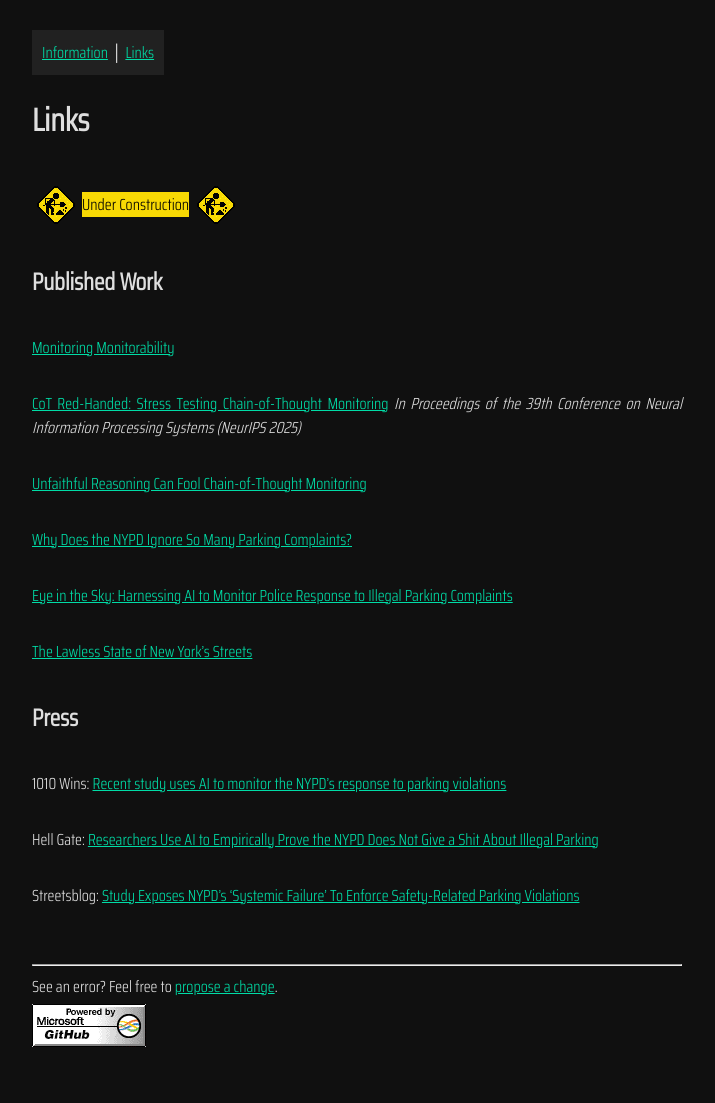
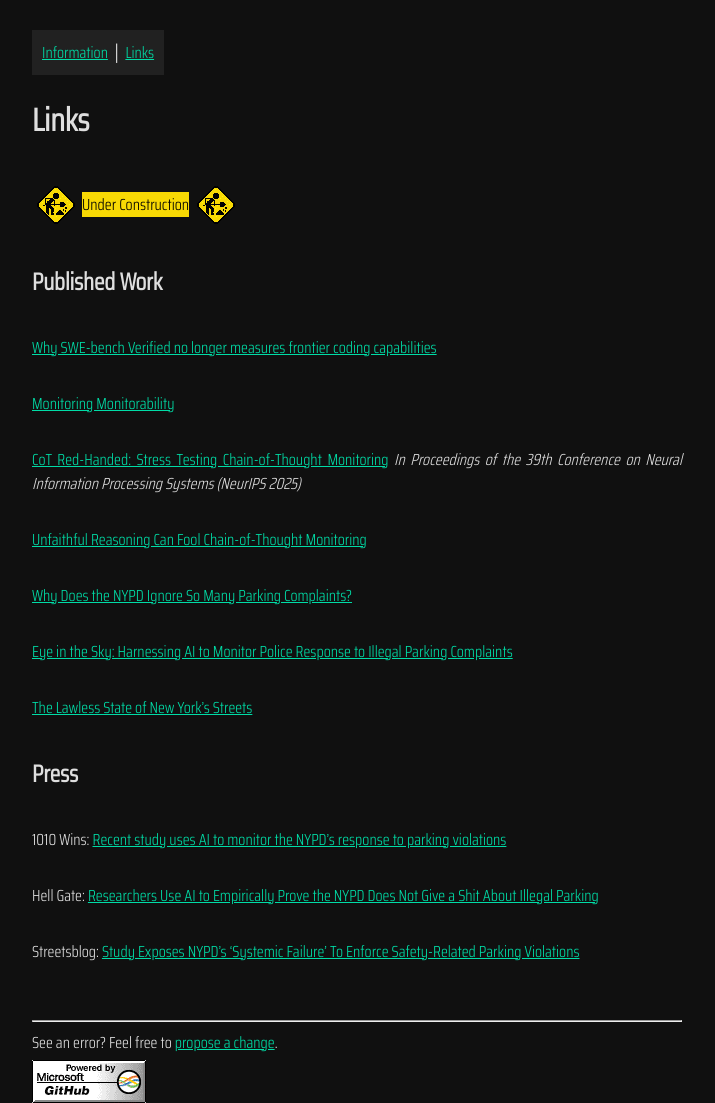
Before and after one commit to benarnav/benarnav.github.io, a Jekyll site: the page built from links.md, in a window 1280 px wide. Shown: the whole page, without its empty margins (283-998 px from the left). Built offline with Jekyll 4.4.1, drawn with Linux system fonts in a browser that asks for light colours; before the commit the page ends 1047 px from its top, so only the background shows below that.

Commit message:
Add new link to published work on SWE-bench Verified

```diff
--- a/links.md
+++ b/links.md
@@ -8,6 +8,8 @@ layout: page
 <img src="/assets/img/construction.gif" alt="Under Construction" style="vertical-align: middle;">
 
 ## Published Work
+
+[Why SWE-bench Verified no longer measures frontier coding capabilities](https://openai.com/index/why-we-no-longer-evaluate-swe-bench-verified/){:target="_blank" rel="noopener"}
 
 [Monitoring Monitorability](https://cdn.openai.com/pdf/d57827c6-10bc-47fe-91aa-0fde55bd3901/monitoring-monitorability.pdf){:target="_blank" rel="noopener"}
 
```
